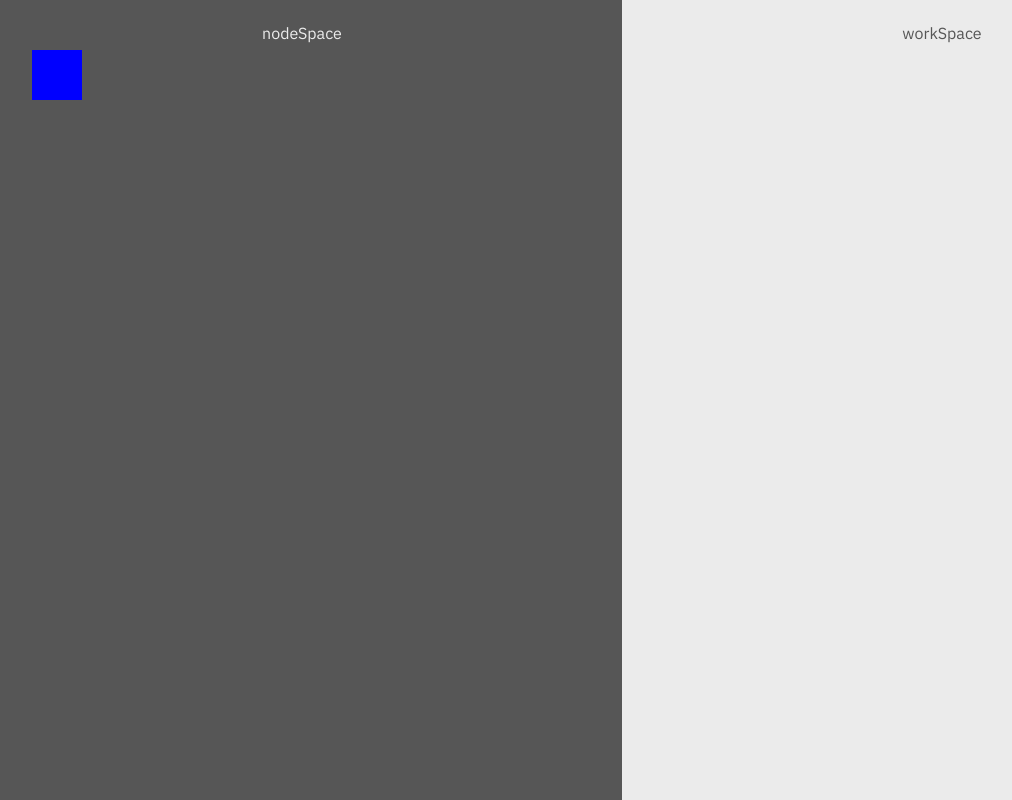
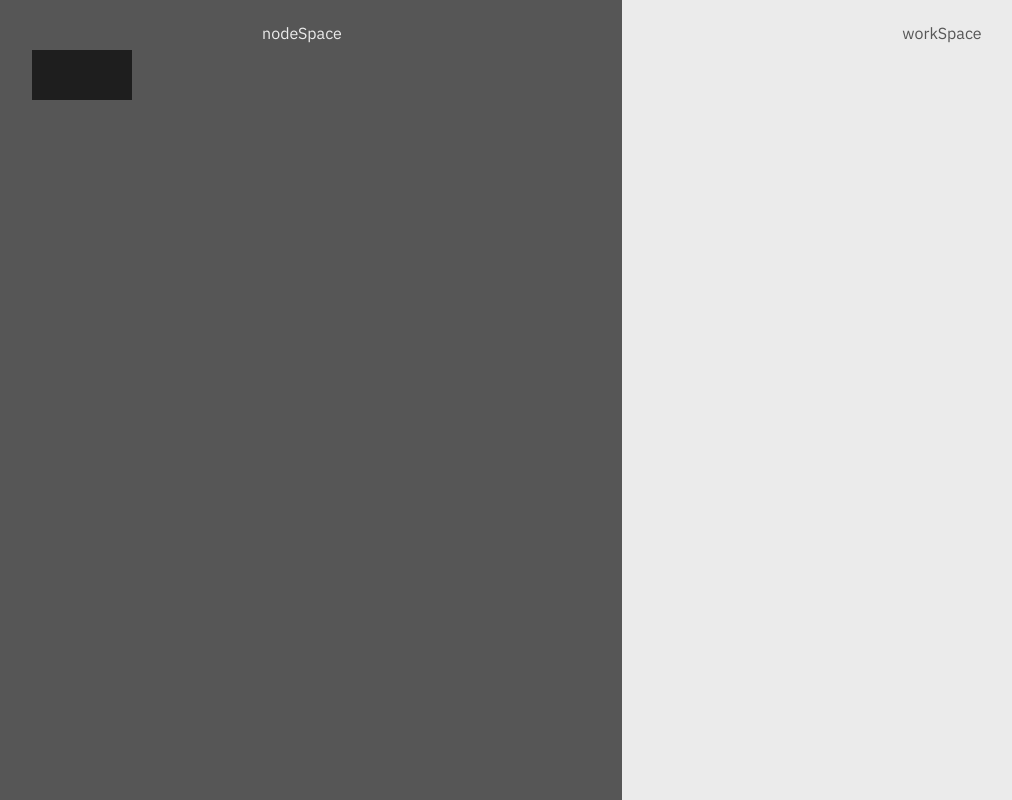
Before and after one commit to jackhagley/GGX3, a website: page index.html in a window 1280 px wide. Shown: the whole page, without its empty margins (18-1030 px from the left). Drawn offline with Linux system fonts and the light colour scheme.

Commit message:
End of Week Commit

```diff
--- a/ggx-node.js
+++ b/ggx-node.js
@@ -10,9 +10,6 @@ class Draggable {
       this.element.style.position = 'absolute';
       this.element.style.left = '50px';
       this.element.style.top = '50px';
-      this.element.style.width = '50px';
-      this.element.style.height = '50px';
-      this.element.style.backgroundColor = 'blue';
       this.element.style.cursor = 'grab';
 
       this.offsetX = 0;
--- a/style.css
+++ b/style.css
@@ -4,6 +4,7 @@
   /* nodeSpace */
   --nodeSpace-bg: #565656;
   --nodeSpace-text: #ebebeb;
+  --nodeSpace-draggable: #1e1e1e;
 
   /* workSpace */
   --workSpace-bg: #ebebeb;
@@ -19,7 +20,7 @@ body{
   /* placeholder */
   width: 100px;
   height: 50px;
-  background-color: #f1f1f1;
+  background-color: var(--nodeSpace-draggable);
   position: absolute;
   cursor: grab;
   user-select: none;
```
